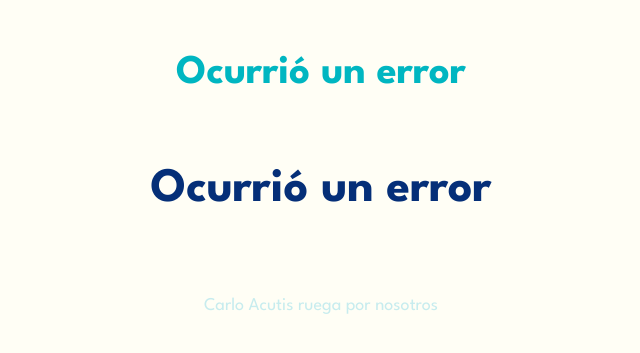
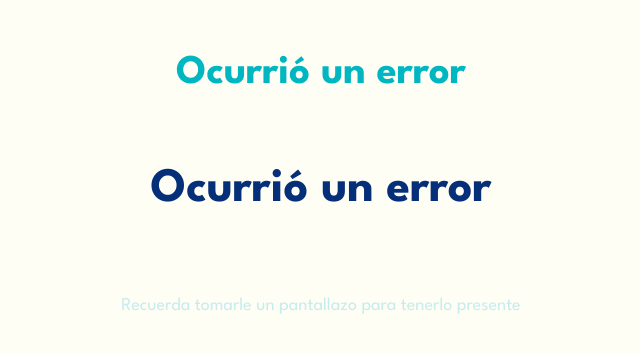
Before and after one commit to Ita033/Sacramentos, a website: page index.html in a window 1280 px wide. Shown: the part 223-576 px from the top of the page, without its empty margins (319-959 px from the left). Drawn offline with Linux system fonts and the light colour scheme; no server answers.

Commit message:
Update index.html

```diff
--- a/index.html
+++ b/index.html
@@ -17,7 +17,7 @@
         <h2 id="nombre-catequizado"></h2>
     </div>
 
-    <p class="frase-acutis">Carlo Acutis ruega por nosotros</p>
+    <p class="frase-acutis">Recuerda tomarle un pantallazo para tenerlo presente</p>
 
     <script src="script.js"></script>
 </body>
```
